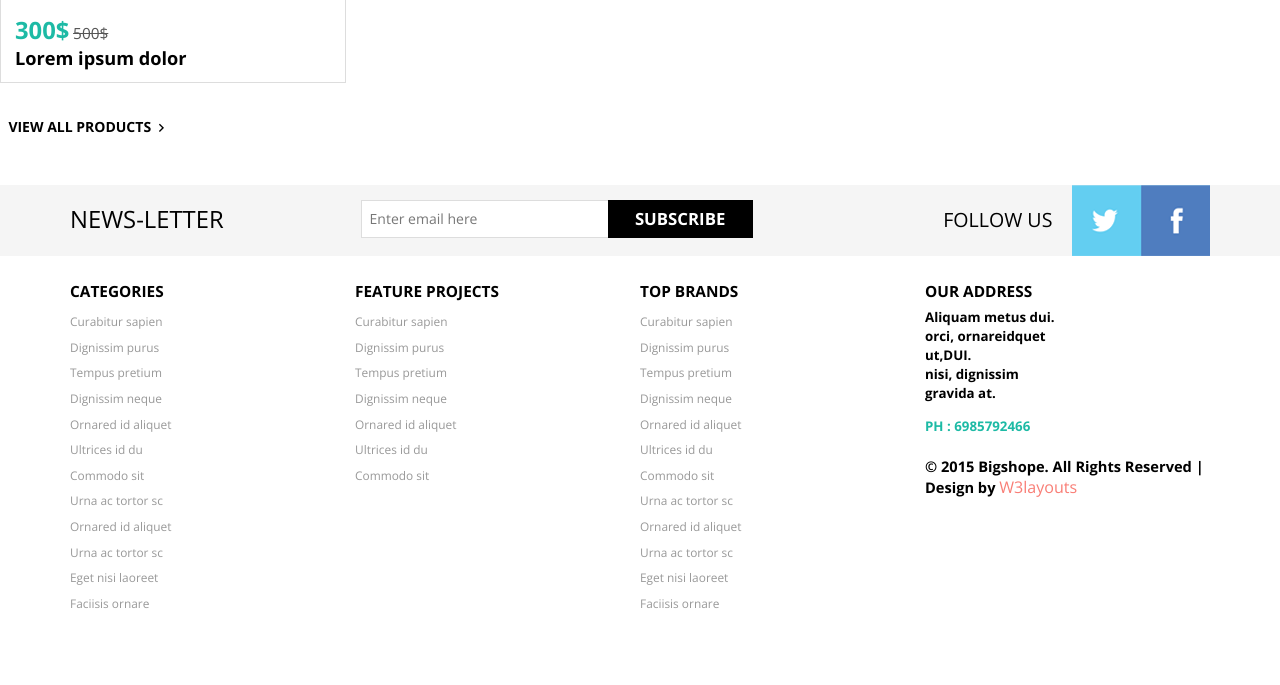
After one commit to andri-hermawan/Exatama, a CodeIgniter app: a page that uses application/views/tes.php in a window 1280 px wide. The commit adds this page. Shown: the part 1367-2052 px from the top of the page. Run offline with CodeIgniter, Linux system fonts and the light colour scheme.

Commit message:
Brands,Kategori dan Detailnya Fix

```diff
--- a/application/controllers/Site.php
+++ b/application/controllers/Site.php
@@ -54,7 +54,7 @@ class Site extends CI_Controller {
 	function sidebar_kat(){
 		$data = array(
 			"total_kat" => $this->model->TotalKat('')->result_array(),
-			"total_merk" => $this->model->GetProduk('group by id_merk')->num_rows(),
+			"total_merk" => $this->model->TotalMerk('')->result_array(),
 			"kategoriq" => $this->model->GetKat()->result_array(),
 			"merk" => $this->model->GetMerk()->result_array(),
 			);
@@ -158,14 +158,18 @@ class Site extends CI_Controller {
 			$data['pages'] = $this->pagination->create_links();
 
 			$datas = array(
-
+				"sidebar" => $this->sidebar_kat(),
 				"produk"=>$this->load->view('incsite/produk',$data, TRUE),
 			// "rekomen" => $this->model->GetProduk("where status = 'publish' order by rand() limit 6")->result_array(),
 
 				);
-			$this->load->view('site/index', $datas);
+			$this->load->view('site/merk', $datas);
 		}
 
+	}
+
+	public function coba(){
+		$this->load->view('tes');
 	}
 
 	private function cookiesetter($kode = 0){
--- a/application/models/Model.php
+++ b/application/models/Model.php
@@ -101,31 +101,11 @@ class Model extends CI_Model {
 		return $this->db->query("select count(*) as totalkategori from tb_produk group by id_kat; ");
 	}
 
-	public function Kategori() {
-		$Kat = $this->db->from('tb_kategori')
-						->get();
-		return $Kat->result_array();
+	function TotalMerk(){
+		return $this->db->query("select count(*) as totalmerk from tb_produk group by id_merk; ");
 	}
 
-	function per_categori($cat) {
-		$this->db->where('id_kat',$cat);
-		$query=$this->db->get('tb_produk');
 
-		return $query->result();
-	}
-
-	public function Merek() {
-		$Merk = $this->db->from('tb_merk')
-						->get();
-		return $Merk->result_array();
-	}
-
-	function per_merk($mer) {
-		$this->db->where('id_merk',$mer);
-		$query=$this->db->get('tb_merk');
-
-		return $query->result();
-	}
 }
 
 /* End of file model.php */
--- a/application/views/incsite/head.php
+++ b/application/views/incsite/head.php
@@ -1,4 +1,3 @@
-<title>Big shope A Ecommerce Category Flat Bootstrap Responsive Website Template | Home :: w3layouts</title>
 <title>Big shope A Ecommerce Category Flat Bootstrap Responsive Website Template | Home :: w3layouts</title>
 <link href="<?php echo base_url(); ?>assets/site/css/bootstrap.css" rel="stylesheet" type="text/css" media="all" />
 <!--theme-style-->
--- a/application/views/incsite/head2.php
+++ b/application/views/incsite/head2.php
@@ -4,7 +4,7 @@
 			<div class="container">
 				<div class="top-header-left">
 					<ul class="support">
-						<li><a href="#">Home</a></li> |
+						<li><a href="<?php echo base_url('site/index') ?>">Home</a></li> |
 						<li><a href="#">Cara Pemesanan</a></li> |
 						<li><a href="#">Tentang Kami</a></li> |
 						<li><a href="#">Hubungi Kami</a></li>
--- a/application/views/incsite/sidebar.php
+++ b/application/views/incsite/sidebar.php
@@ -20,7 +20,7 @@
 		<ul class="kid-menu ">
 
 				<?php foreach($merk as $row) { ?>
-				<li><a href="<?php echo base_url()."site/merk/".$row['id_merk']; ?>"> <span class="pull-right">(13)</span><?php echo $row['merk']; ?></a></li>
+				<li><a href="<?php echo base_url()."site/merk/".$row['id_merk']; ?>"> <span class="pull-right">(<?php echo $total_merk[0]['totalmerk']; ?>)</span><?php echo $row['merk']; ?></a></li>
 				<?php } ?>
 			</ul>
 	</ul>
--- /dev/null
+++ b/application/views/tes.php
@@ -0,0 +1,263 @@
+<!--A Design by W3layouts
+Author: W3layout
+Author URL: http://w3layouts.com
+License: Creative Commons Attribution 3.0 Unported
+License URL: http://creativecommons.org/licenses/by/3.0/
+-->
+<!DOCTYPE html>
+<html>
+<head>
+<title>Big shope A Ecommerce Category Flat Bootstrap Responsive Website Template | Single :: w3layouts</title>
+<link href="<?php echo base_url(); ?>assets/site/css/bootstrap.css" rel="stylesheet" type="text/css" media="all" />
+<!--theme-style-->
+<link href="<?php echo base_url(); ?>assets/site/css/style.css" rel="stylesheet" type="text/css" media="all" />
+<!--//theme-style-->
+<meta name="viewport" content="width=device-width, initial-scale=1, maximum-scale=1">
+<script type="application/x-javascript"> addEventListener("load", function() { setTimeout(hideURLbar, 0); }, false); function hideURLbar(){ window.scrollTo(0,1); } </script>
+<!--fonts-->
+<link href='//fonts.googleapis.com/css?family=Open+Sans:400,300,600,700,800' rel='stylesheet' type='text/css'>
+<!--//fonts-->
+<script src="<?php echo base_url(); ?>assets/site/js/jquery.min.js"></script>
+</head>
+<body>
+	<!--header-->
+	<div class="header">
+		<div class="top-header">
+			<div class="container">
+				<div class="top-header-left">
+					<ul class="support">
+						<li><a href="#"><label> </label></a></li>
+						<li><a href="#">24x7 live<span class="live"> support</span></a></li>
+					</ul>
+					<ul class="support">
+						<li class="van"><a href="#"><label> </label></a></li>
+						<li><a href="#">Free shipping <span class="live">on order over 500</span></a></li>
+					</ul>
+					<div class="clearfix"> </div>
+				</div>
+				<div class="top-header-right">
+					<div class="down-top">
+						  <select class="in-drop">
+							  <option value="volvo" class="in-of">English</option>
+							  <option value="saab" class="in-of">Japanese</option>
+							  <option value="opel" class="in-of">French</option>
+							  <option value="audi" class="in-of">German</option>
+							</select>
+					 </div>
+					<div class="down-top top-down">
+						  <select class="in-drop">
+
+						  <option value="saab" class="in-of">Dollar</option>
+						  <option value="saab" class="in-of">Yen</option>
+						  <option value="opel" class="in-of">Euro</option>
+							</select>
+					 </div>
+					<div class="clearfix"> </div>
+				</div>
+				<div class="clearfix"> </div>
+			</div>
+		</div>
+		<div class="bottom-header">
+			<div class="container">
+				<div class="header-bottom-left">
+					<div class="logo">
+						<a href="index.html"><img src="images/logo.png" alt=" " /></a>
+					</div>
+					<div class="search">
+						<input type="text" value="" onfocus="this.value = '';" onblur="if (this.value == '') {this.value = '';}" >
+						<input type="submit"  value="SEARCH">
+
+					</div>
+					<div class="clearfix"> </div>
+				</div>
+				<div class="header-bottom-right">
+						<div class="account"><a href="login.html"><span> </span>YOUR ACCOUNT</a></div>
+							<ul class="login">
+								<li><a href="login.html"><span> </span>LOGIN</a></li> |
+								<li ><a href="register.html">SIGNUP</a></li>
+							</ul>
+						<div class="cart"><a href="#"><span> </span>CART</a></div>
+					<div class="clearfix"> </div>
+				</div>
+				<div class="clearfix"> </div>
+			</div>
+		</div>
+	</div>
+	<!---->
+
+
+<div class="sub-cate">
+				<div class=" top-nav rsidebar span_1_of_left">
+					<h3 class="cate">CATEGORIES</h3>
+		  <ul class="menu">
+		<li class="item1"><a href="#">Curabitur sapien<img class="arrow-img" src="images/arrow1.png" alt=""/> </a>
+			<ul class="cute">
+				<li class="subitem1"><a href="product.html">Cute Kittens </a></li>
+				<li class="subitem2"><a href="product.html">Strange Stuff </a></li>
+				<li class="subitem3"><a href="product.html">Automatic Fails </a></li>
+			</ul>
+		</li>
+		<li class="item2"><a href="#">Dignissim purus <img class="arrow-img " src="images/arrow1.png" alt=""/></a>
+			<ul class="cute">
+				<li class="subitem1"><a href="product.html">Cute Kittens </a></li>
+				<li class="subitem2"><a href="product.html">Strange Stuff </a></li>
+				<li class="subitem3"><a href="product.html">Automatic Fails </a></li>
+			</ul>
+		</li>
+		<li class="item3"><a href="#">Ultrices id du<img class="arrow-img img-arrow" src="images/arrow1.png" alt=""/> </a>
+			<ul class="cute">
+				<li class="subitem1"><a href="product.html">Cute Kittens </a></li>
+				<li class="subitem2"><a href="product.html">Strange Stuff </a></li>
+				<li class="subitem3"><a href="product.html">Automatic Fails</a></li>
+			</ul>
+		</li>
+		<li class="item4"><a href="#">Cras iacaus rhone <img class="arrow-img img-left-arrow" src="images/arrow1.png" alt=""/></a>
+			<ul class="cute">
+				<li class="subitem1"><a href="product.html">Cute Kittens </a></li>
+				<li class="subitem2"><a href="product.html">Strange Stuff </a></li>
+				<li class="subitem3"><a href="product.html">Automatic Fails </a></li>
+			</ul>
+		</li>
+				<li>
+			<ul class="kid-menu">
+				<li><a href="product.html">Tempus pretium</a></li>
+				<li ><a href="product.html">Dignissim neque</a></li>
+				<li ><a href="product.html">Ornared id aliquet</a></li>
+			</ul>
+		</li>
+		<ul class="kid-menu ">
+				<li><a href="product.html">Commodo sit</a></li>
+				<li ><a href="product.html">Urna ac tortor sc</a></li>
+				<li><a href="product.html">Ornared id aliquet</a></li>
+				<li><a href="product.html">Urna ac tortor sc</a></li>
+				<li ><a href="product.html">Eget nisi laoreet</a></li>
+				<li><a href="product.html">Faciisis ornare</a></li>
+				<li class="menu-kid-left"><a href="contact.html">Contact us</a></li>
+			</ul>
+
+	</ul>
+					</div>
+				<!--initiate accordion-->
+		<script type="text/javascript">
+			$(function() {
+			    var menu_ul = $('.menu > li > ul'),
+			           menu_a  = $('.menu > li > a');
+			    menu_ul.hide();
+			    menu_a.click(function(e) {
+			        e.preventDefault();
+			        if(!$(this).hasClass('active')) {
+			            menu_a.removeClass('active');
+			            menu_ul.filter(':visible').slideUp('normal');
+			            $(this).addClass('active').next().stop(true,true).slideDown('normal');
+			        } else {
+			            $(this).removeClass('active');
+			            $(this).next().stop(true,true).slideUp('normal');
+			        }
+			    });
+
+			});
+		</script>
+					<div class=" chain-grid menu-chain">
+	   		     		<a href="single.html"><img class="img-responsive chain" src="images/wat.jpg" alt=" " /></a>
+	   		     		<div class="grid-chain-bottom chain-watch">
+		   		     		<span class="actual dolor-left-grid">300$</span>
+		   		     		<span class="reducedfrom">500$</span>
+		   		     		<h6>Lorem ipsum dolor</h6>
+	   		     		</div>
+	   		     	</div>
+	   		     	 <a class="view-all all-product" href="product.html">VIEW ALL PRODUCTS<span> </span></a>
+			</div>
+<div class="clearfix"> </div>
+		</div>
+	<!---->
+	<div class="footer">
+		<div class="footer-top">
+			<div class="container">
+				<div class="latter">
+					<h6>NEWS-LETTER</h6>
+					<div class="sub-left-right">
+						<form>
+							<input type="text" value="Enter email here"onfocus="this.value = '';" onblur="if (this.value == '') {this.value = 'Enter email here';}" />
+							<input type="submit" value="SUBSCRIBE" />
+						</form>
+					</div>
+					<div class="clearfix"> </div>
+				</div>
+				<div class="latter-right">
+					<p>FOLLOW US</p>
+					<ul class="face-in-to">
+						<li><a href="#"><span> </span></a></li>
+						<li><a href="#"><span class="facebook-in"> </span></a></li>
+						<div class="clearfix"> </div>
+					</ul>
+					<div class="clearfix"> </div>
+				</div>
+				<div class="clearfix"> </div>
+			</div>
+		</div>
+		<div class="footer-bottom">
+			<div class="container">
+				<div class="footer-bottom-cate">
+					<h6>CATEGORIES</h6>
+					<ul>
+						<li><a href="#">Curabitur sapien</a></li>
+						<li><a href="#">Dignissim purus</a></li>
+						<li><a href="#">Tempus pretium</a></li>
+						<li ><a href="#">Dignissim neque</a></li>
+						<li ><a href="#">Ornared id aliquet</a></li>
+						<li><a href="#">Ultrices id du</a></li>
+						<li><a href="#">Commodo sit</a></li>
+						<li ><a href="#">Urna ac tortor sc</a></li>
+						<li><a href="#">Ornared id aliquet</a></li>
+						<li><a href="#">Urna ac tortor sc</a></li>
+						<li ><a href="#">Eget nisi laoreet</a></li>
+						<li ><a href="#">Faciisis ornare</a></li>
+					</ul>
+				</div>
+				<div class="footer-bottom-cate bottom-grid-cat">
+					<h6>FEATURE PROJECTS</h6>
+					<ul>
+						<li><a href="#">Curabitur sapien</a></li>
+						<li><a href="#">Dignissim purus</a></li>
+						<li><a href="#">Tempus pretium</a></li>
+						<li ><a href="#">Dignissim neque</a></li>
+						<li ><a href="#">Ornared id aliquet</a></li>
+						<li><a href="#">Ultrices id du</a></li>
+						<li><a href="#">Commodo sit</a></li>
+					</ul>
+				</div>
+				<div class="footer-bottom-cate">
+					<h6>TOP BRANDS</h6>
+					<ul>
+						<li><a href="#">Curabitur sapien</a></li>
+						<li><a href="#">Dignissim purus</a></li>
+						<li><a href="#">Tempus pretium</a></li>
+						<li ><a href="#">Dignissim neque</a></li>
+						<li ><a href="#">Ornared id aliquet</a></li>
+						<li><a href="#">Ultrices id du</a></li>
+						<li><a href="#">Commodo sit</a></li>
+						<li ><a href="#">Urna ac tortor sc</a></li>
+						<li><a href="#">Ornared id aliquet</a></li>
+						<li><a href="#">Urna ac tortor sc</a></li>
+						<li ><a href="#">Eget nisi laoreet</a></li>
+						<li ><a href="#">Faciisis ornare</a></li>
+					</ul>
+				</div>
+				<div class="footer-bottom-cate cate-bottom">
+					<h6>OUR ADDRESS</h6>
+					<ul>
+						<li>Aliquam metus  dui. </li>
+						<li>orci, ornareidquet</li>
+						<li> ut,DUI.</li>
+						<li >nisi, dignissim</li>
+						<li >gravida at.</li>
+						<li class="phone">PH : 6985792466</li>
+						<li class="temp"><p>&copy 2015 Bigshope. All Rights Reserved | Design by  <a href="http://w3layouts.com/" target="_blank">W3layouts</a> </p></li>
+					</ul>
+				</div>
+				<div class="clearfix"> </div>
+			</div>
+		</div>
+	</div>
+</body>
+</html>
```
Also changed, not shown: application/views/incsite/detail_produk.php (added, +102 -0 lines), application/views/incsite/footer.php (+6 -28 lines), application/views/site/detail.php (added, +22 -0 lines), application/views/site/merk.php (added, +28 -0 lines), application/views/welcome_message.php (deleted, +0 -89 lines).
